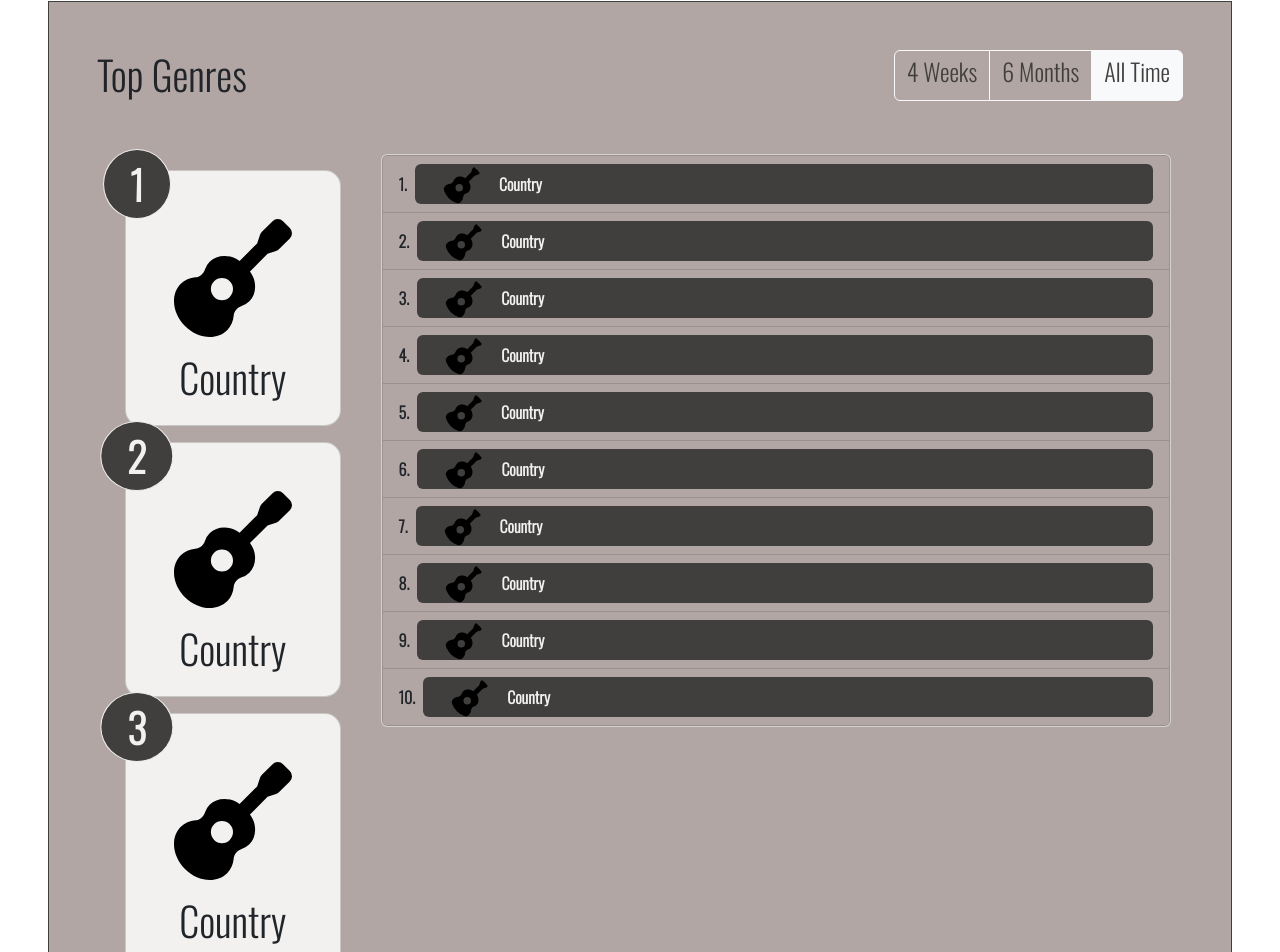
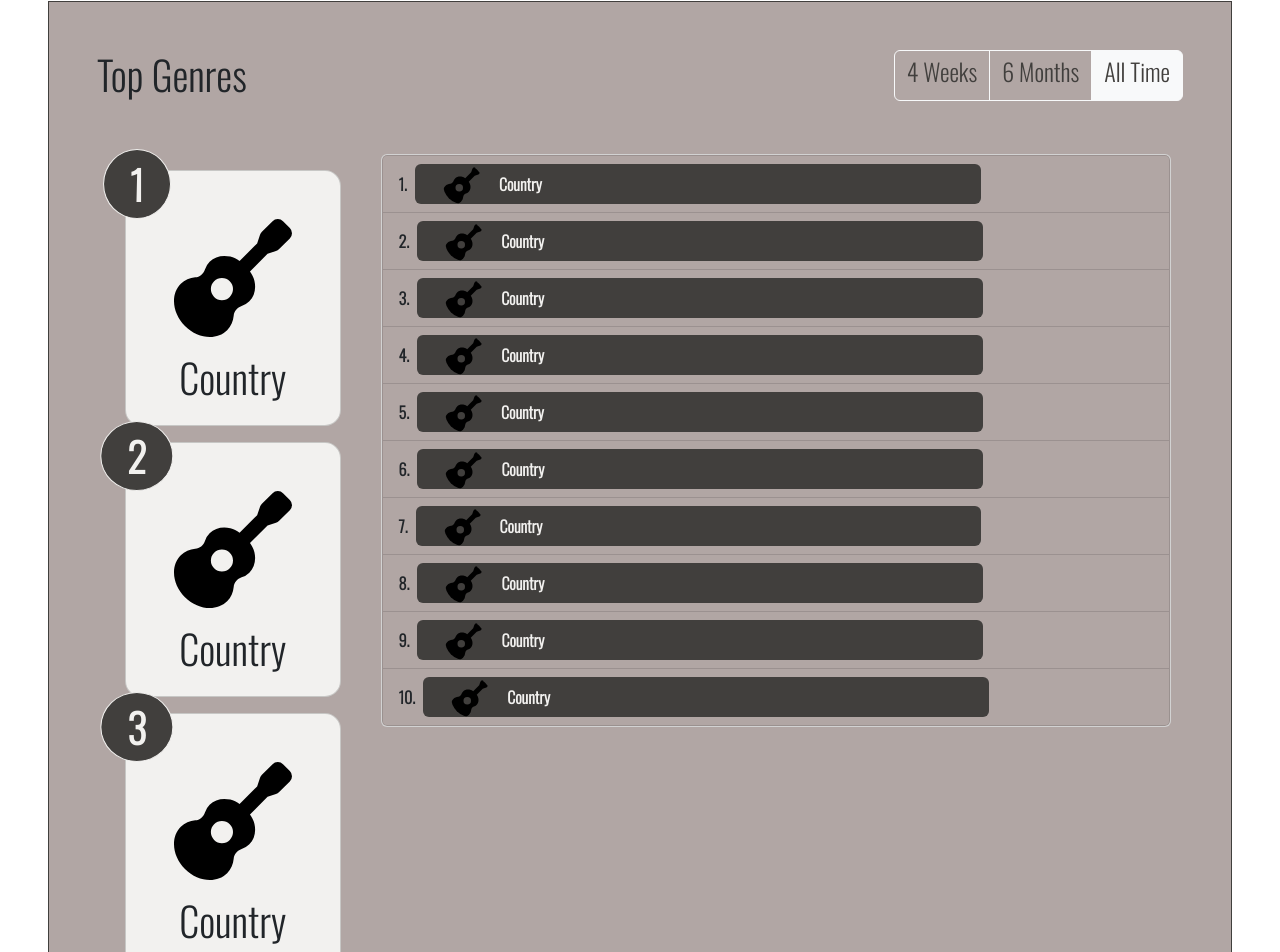
Before and after one commit to SDSC-Cali-Coders/Legato, a React (Create React App) app in the folder frontend/: page / in a window 1280 px wide. Shown: the part 2289-3241 px from the top of the page. Built offline with nearby package versions, Linux system fonts and the light colour scheme; a web font is replaced by a local one.

Commit message:
modified:   frontend/src/components/listeningHistory/TopCard.jsx

```diff
--- a/frontend/src/components/listeningHistory/TopCard.jsx
+++ b/frontend/src/components/listeningHistory/TopCard.jsx
@@ -1,6 +1,6 @@
 import React from "react";
 import TopThree from "./TopThree";
-import TopTen from "./TopTen";
+import TopTen from "./Topten";
 
 export default function TopCard(props) {
   let TopThreeCards = new Array(3);
@@ -35,7 +35,7 @@ export default function TopCard(props) {
       });
 
       props.topTenList.forEach((item, index) => {
-        TopTenList[index] = <TopTen.Genres icon={item.icon} genre={item.genre}/>;
+        TopTenList[index] = <TopTen.Genres icon={item.icon} genre={item.genre} percentage={"75"}/>;
       });
 
       break;
```
